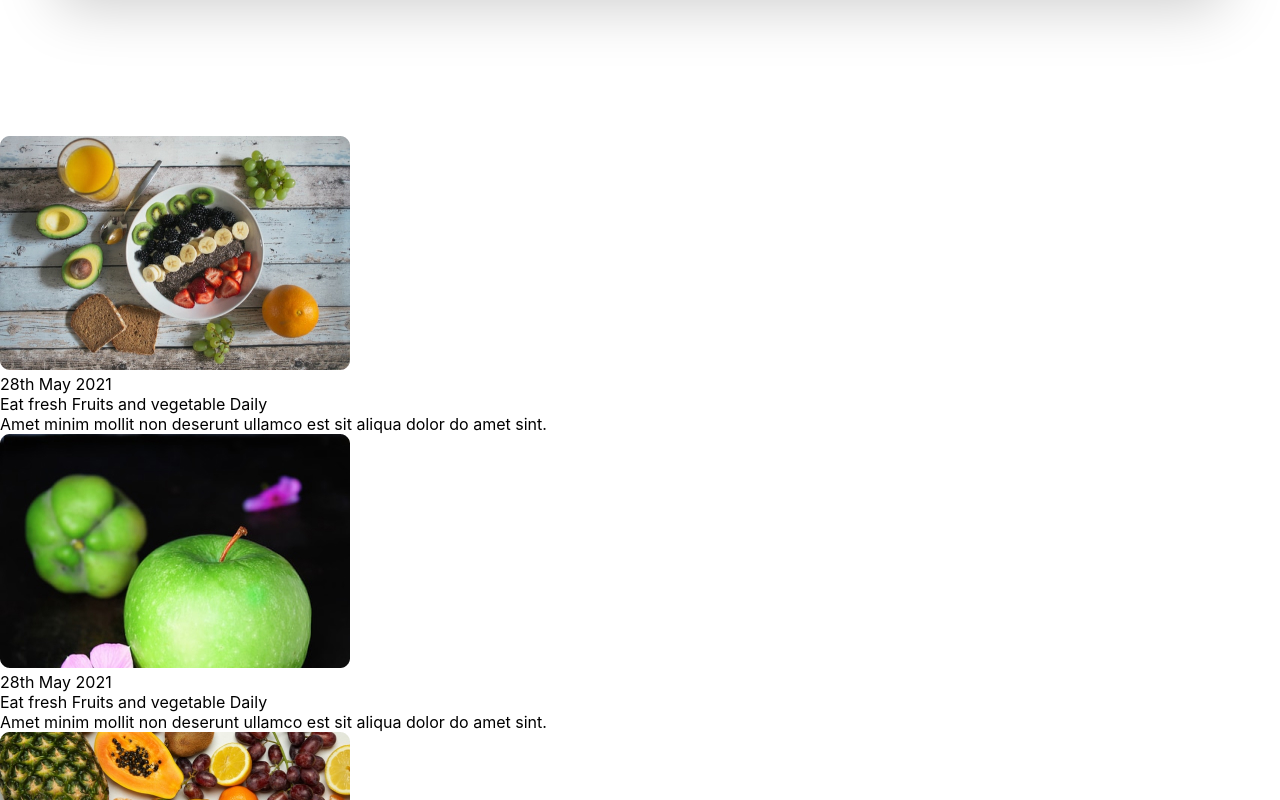
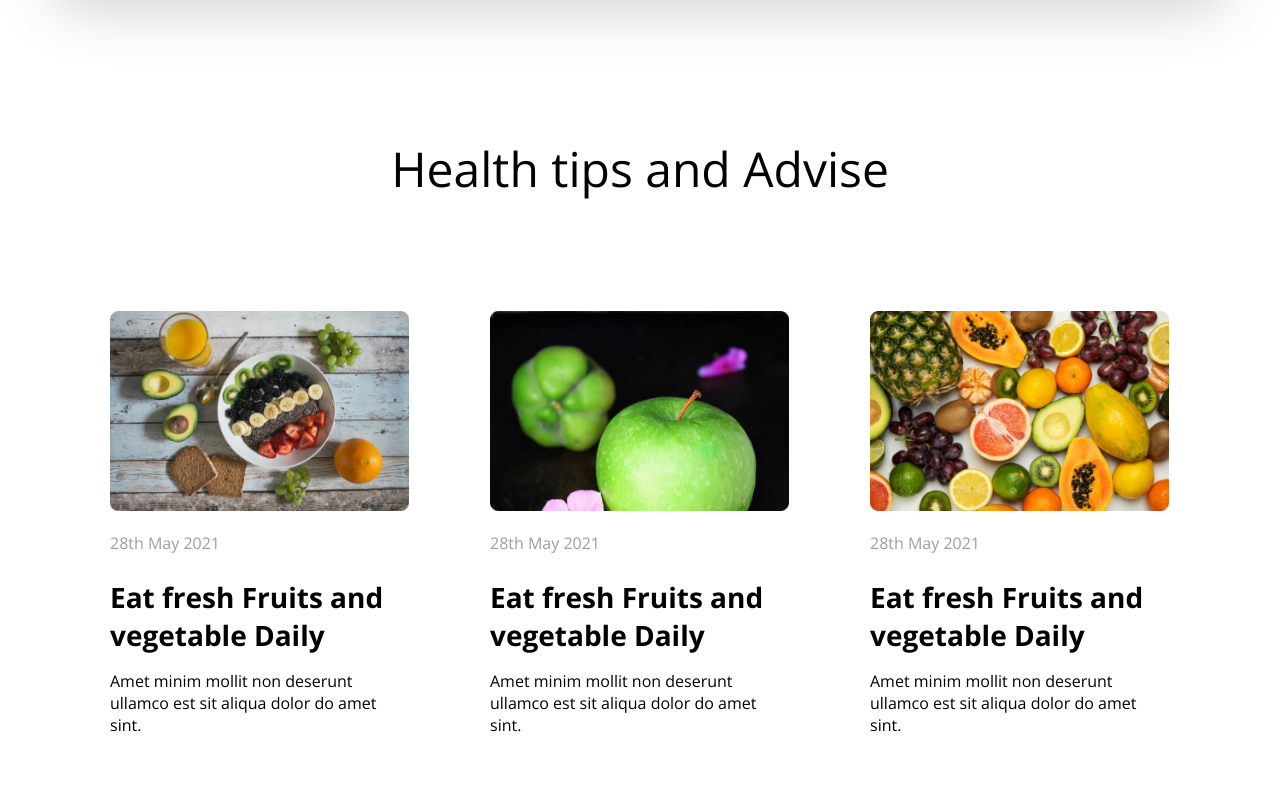
Before and after one commit to khalatevarun/SmartMeet, a React (Create React App) app: page / in a window 1280 px wide. Shown: the part 2920-3720 px from the top of the page. Built offline with nearby package versions, Linux system fonts and the light colour scheme.

Commit message:
complete desktop design

```diff
--- a/src/components/section6/Section6.css
+++ b/src/components/section6/Section6.css
@@ -0,0 +1,37 @@
+.Section6 {
+  margin: 150px 60px;
+  font-family: 'Open Sans', sans-serif;
+  display: flex;
+  flex-direction: column;
+  align-items: center;
+}
+
+.HealthTitle {
+  text-align: center;
+  font-size: 3em;
+  margin-bottom: 60px;
+}
+.TipsWrapper {
+  display: flex;
+  flex-wrap: wrap;
+  flex-direction: row;
+}
+.Single {
+  display: flex;
+  flex-direction: column;
+  width: 280px;
+  margin: 50px;
+}
+.Date {
+  color: #9e9e9e;
+  margin: 16px 0px;
+}
+.TipTitle {
+  margin: 8px 0px;
+  font-size: 1.75em;
+  font-weight: 600;
+}
+.TipSummary {
+  margin: 8px 0px;
+  font-size: 1em;
+}
--- a/src/components/section6/Section6.js
+++ b/src/components/section6/Section6.js
@@ -1,18 +1,24 @@
 import { tips } from '../../data/data';
+import './Section6.css';
 
 const Section6 = () => {
   const advices = tips.map((tip) => (
-    <div>
-      <div>
-        <img src={tip.img} alt={tip.title} />
+    <div className="Single">
+      <div className="Pic">
+        <img src={tip.img} alt={tip.title} height="200px" />
       </div>
-      <div>{tip.date}</div>
-      <div>{tip.title}</div>
-      <div>{tip.summary}</div>
+      <div className="Date">{tip.date}</div>
+      <div className="TipTitle">{tip.title}</div>
+      <div className="TipSummary">{tip.summary}</div>
     </div>
   ));
 
-  return <div>{advices}</div>;
+  return (
+    <div className="Section6">
+      <div className="HealthTitle">Health tips and Advise</div>
+      <div className="TipsWrapper">{advices}</div>
+    </div>
+  );
 };
 
 export default Section6;
```
